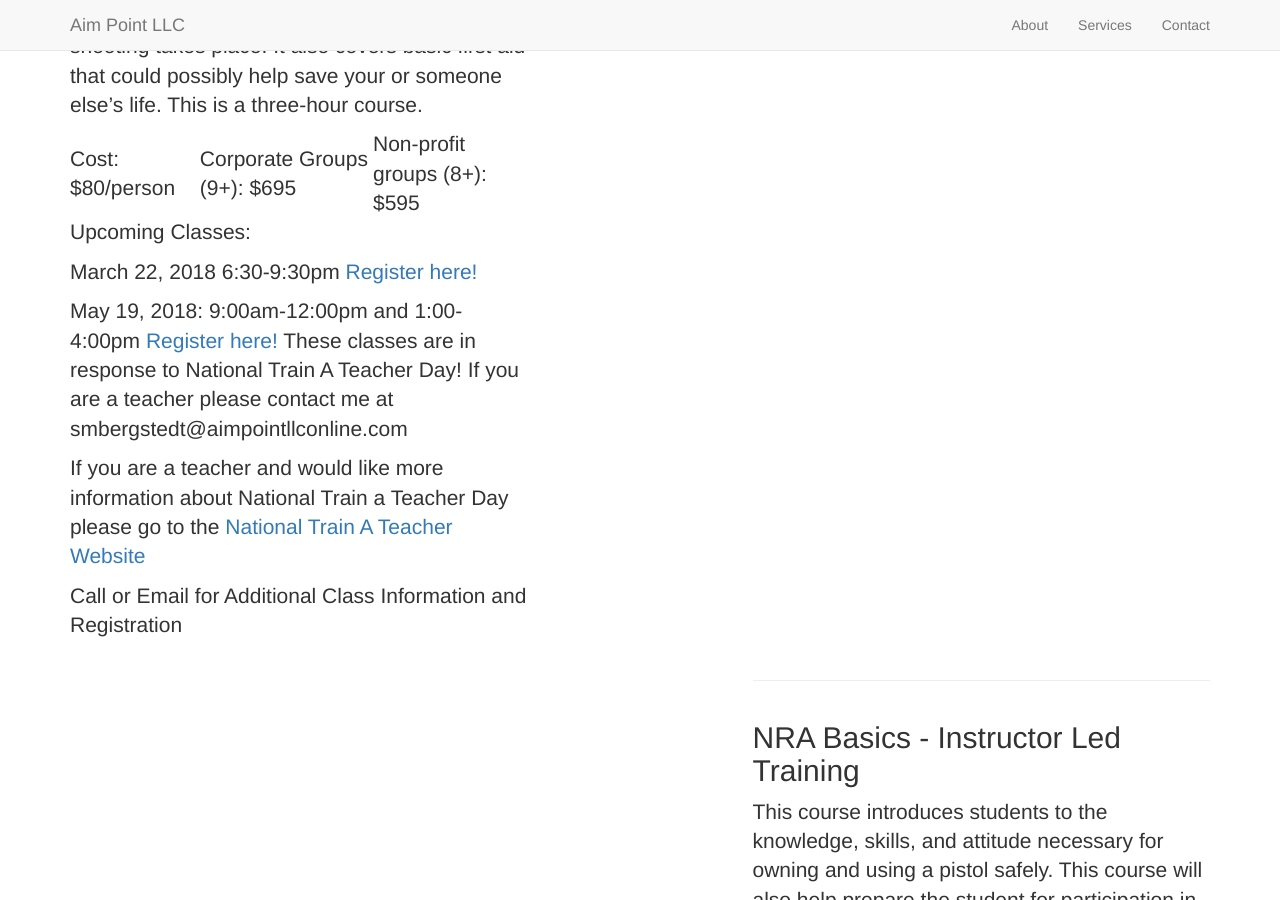
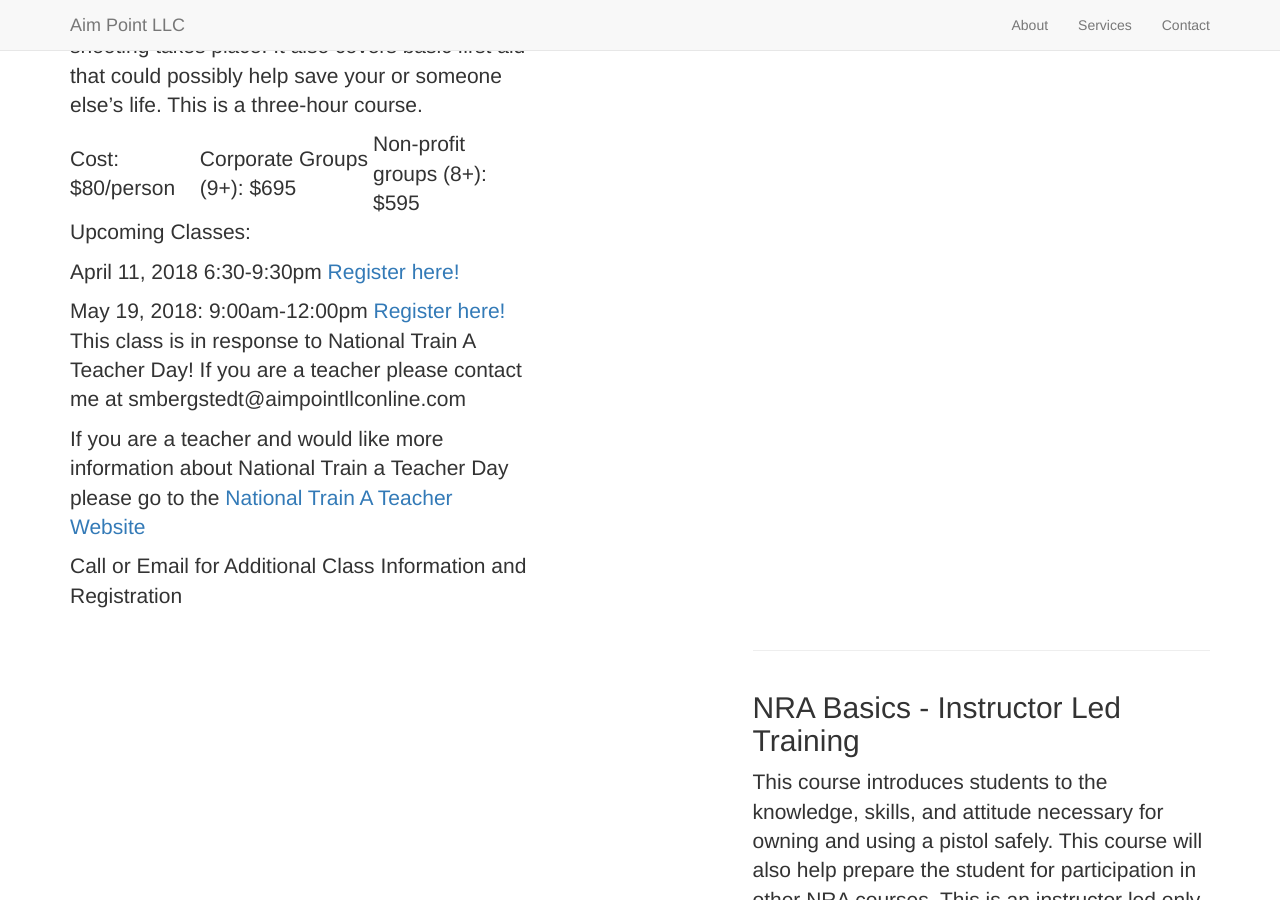
Before and after one commit to aimpoint/aimpoint.github.io, a Jekyll site: the page built from _posts/2016-1-4-active-shooter-training.markdown, in a window 1280 px wide and 900 px high, scrolled down 1444 px. Built offline with Jekyll 4.4.1, drawn with Linux system fonts in a browser that asks for light colours; nearby versions of some CDN libraries; library files that are not in the unit come from our copies.

Commit message:
Update 2016-1-4-active-shooter-training.markdown

```diff
--- a/_posts/2016-1-4-active-shooter-training.markdown
+++ b/_posts/2016-1-4-active-shooter-training.markdown
@@ -15,10 +15,10 @@ Cost: $80/person | Corporate Groups (9+): $695 | Non-profit groups (8+): $595
 
 Upcoming Classes:
 
-March 22, 2018 6:30-9:30pm <a href="https://goo.gl/forms/KeHPylmNr6k16ij43" target="_blank">Register here! </a>
+April 11, 2018 6:30-9:30pm <a href="https://goo.gl/forms/I57C956hvOvfxqGU2" target="_blank">Register here! </a>
 
-May 19, 2018:  9:00am-12:00pm and 1:00-4:00pm <a href="https://goo.gl/forms/JOVS8BfndTGnsCz83" target="_blank">Register here! </a>
-These classes are in response to National Train A Teacher Day!  If you are a teacher please contact me at smbergstedt@aimpointllconline.com
+May 19, 2018: 9:00am-12:00pm  <a href="https://goo.gl/forms/j6QfvStkEotOtWPs2" target="_blank">Register here! </a>
+This class is in response to National Train A Teacher Day!  If you are a teacher please contact me at smbergstedt@aimpointllconline.com
 
 If you are a teacher and would like more information about National Train a Teacher Day please go to the <a href="http://nationaltrainateacherday.com " target="_blank">National Train A Teacher Website</a>
 
```
